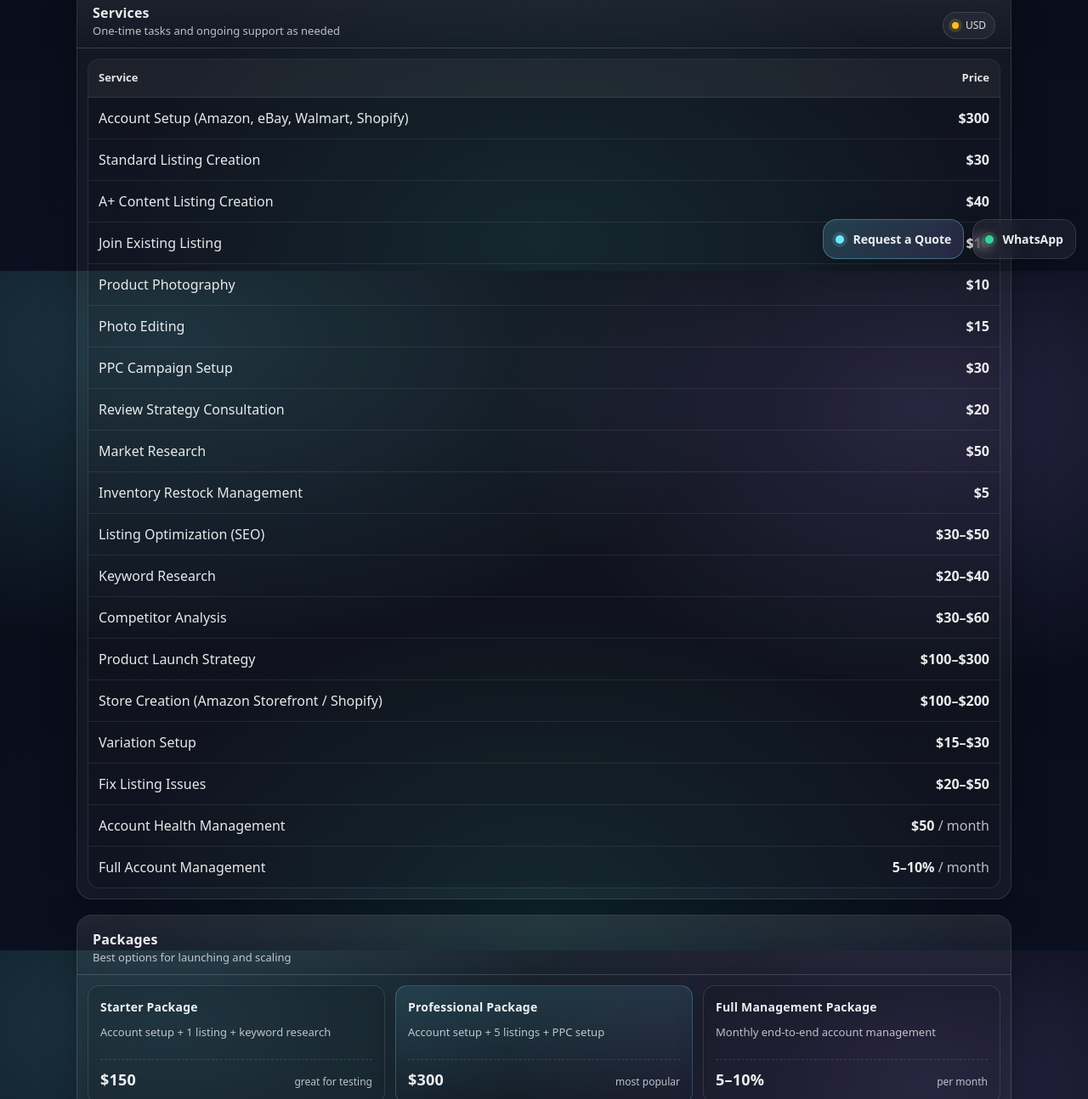
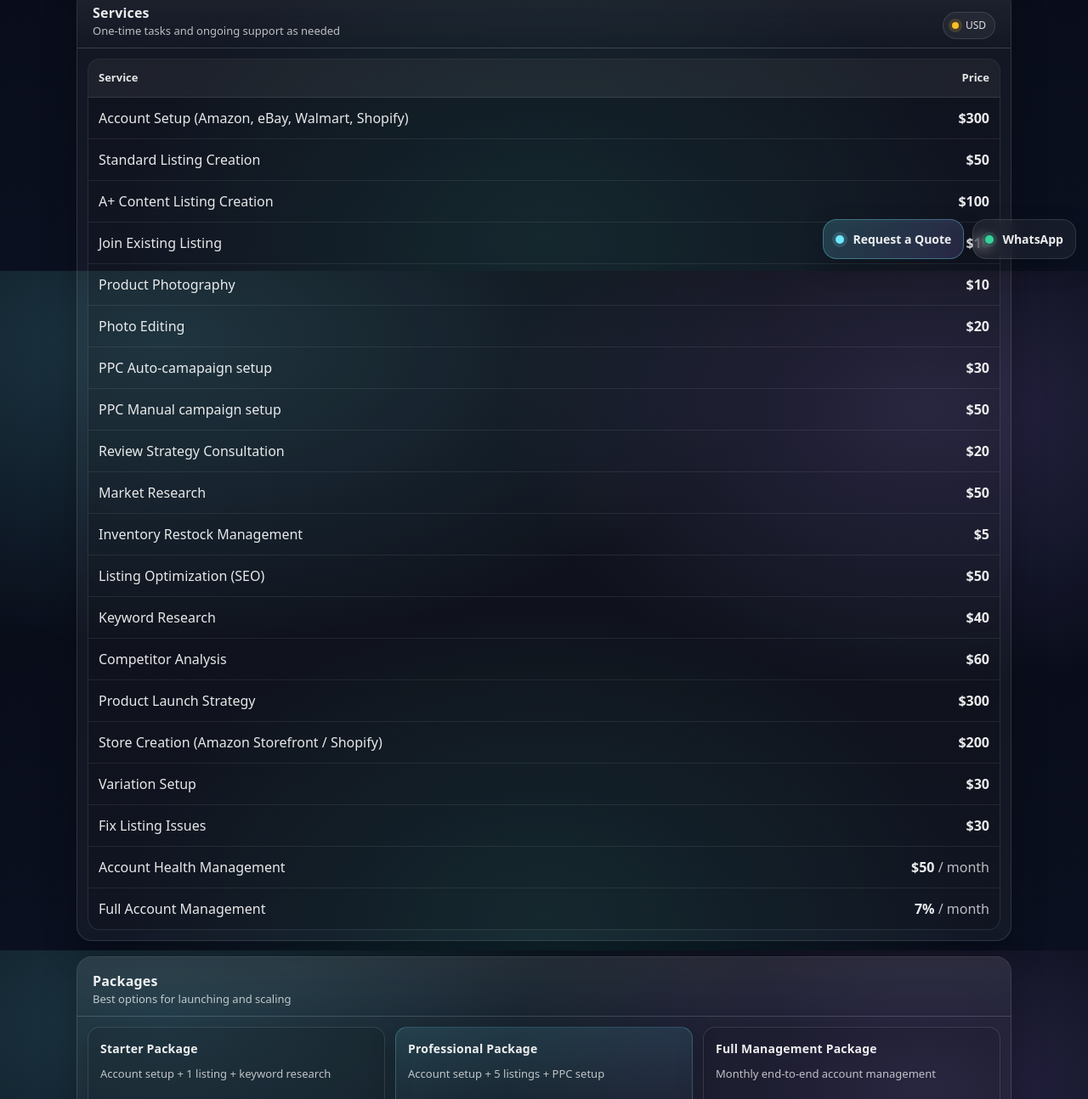
Before and after one commit to Zadepschi/E-commerce, a plain HTML site: page index.html in a window 1280 px wide. Shown: the part 481-1775 px from the top of the page at 85% size. Drawn offline with nearby package versions, Linux system fonts and the light colour scheme.

Commit message:
Prices changed

```diff
--- a/index.html
+++ b/index.html
@@ -159,24 +159,25 @@
         </thead>
         <tbody>
           <tr><td>Account Setup (Amazon, eBay, Walmart, Shopify)</td><td>$300</td></tr>
-          <tr><td>Standard Listing Creation</td><td>$30</td></tr>
-          <tr><td>A+ Content Listing Creation</td><td>$40</td></tr>
+          <tr><td>Standard Listing Creation</td><td>$50</td></tr>
+          <tr><td>A+ Content Listing Creation</td><td>$100</td></tr>
           <tr><td>Join Existing Listing</td><td>$10</td></tr>
           <tr><td>Product Photography</td><td>$10</td></tr>
-          <tr><td>Photo Editing</td><td>$15</td></tr>
-          <tr><td>PPC Campaign Setup</td><td>$30</td></tr>
+          <tr><td>Photo Editing</td><td>$20</td></tr>
+          <tr><td>PPC Auto-camapaign setup</td><td>$30</td></tr>
+          <tr><td>PPC Manual campaign setup</td><td>$50</td></tr>
           <tr><td>Review Strategy Consultation</td><td>$20</td></tr>
           <tr><td>Market Research</td><td>$50</td></tr>
           <tr><td>Inventory Restock Management</td><td>$5</td></tr>
-          <tr><td>Listing Optimization (SEO)</td><td>$30–$50</td></tr>
-          <tr><td>Keyword Research</td><td>$20–$40</td></tr>
-          <tr><td>Competitor Analysis</td><td>$30–$60</td></tr>
-          <tr><td>Product Launch Strategy</td><td>$100–$300</td></tr>
-          <tr><td>Store Creation (Amazon Storefront / Shopify)</td><td>$100–$200</td></tr>
-          <tr><td>Variation Setup</td><td>$15–$30</td></tr>
-          <tr><td>Fix Listing Issues</td><td>$20–$50</td></tr>
+          <tr><td>Listing Optimization (SEO)</td><td>$50</td></tr>
+          <tr><td>Keyword Research</td><td>$40</td></tr>
+          <tr><td>Competitor Analysis</td><td>$60</td></tr>
+          <tr><td>Product Launch Strategy</td><td>$300</td></tr>
+          <tr><td>Store Creation (Amazon Storefront / Shopify)</td><td>$200</td></tr>
+          <tr><td>Variation Setup</td><td>$30</td></tr>
+          <tr><td>Fix Listing Issues</td><td>$30</td></tr>
           <tr><td>Account Health Management</td><td>$50 <span class="muted">/ month</span></td></tr>
-          <tr><td>Full Account Management</td><td>5–10% <span class="muted">/ month</span></td></tr>
+          <tr><td>Full Account Management</td><td>7% <span class="muted">/ month</span></td></tr>
         </tbody>
       </table>
     </div>
```
